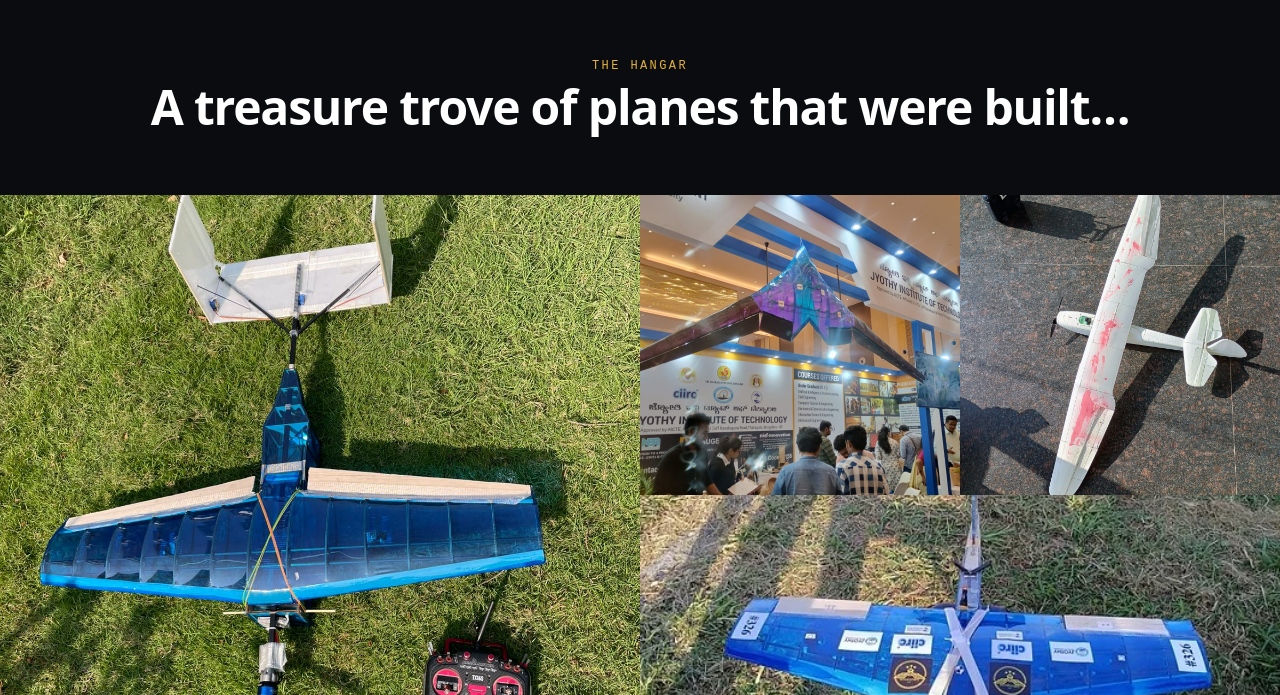
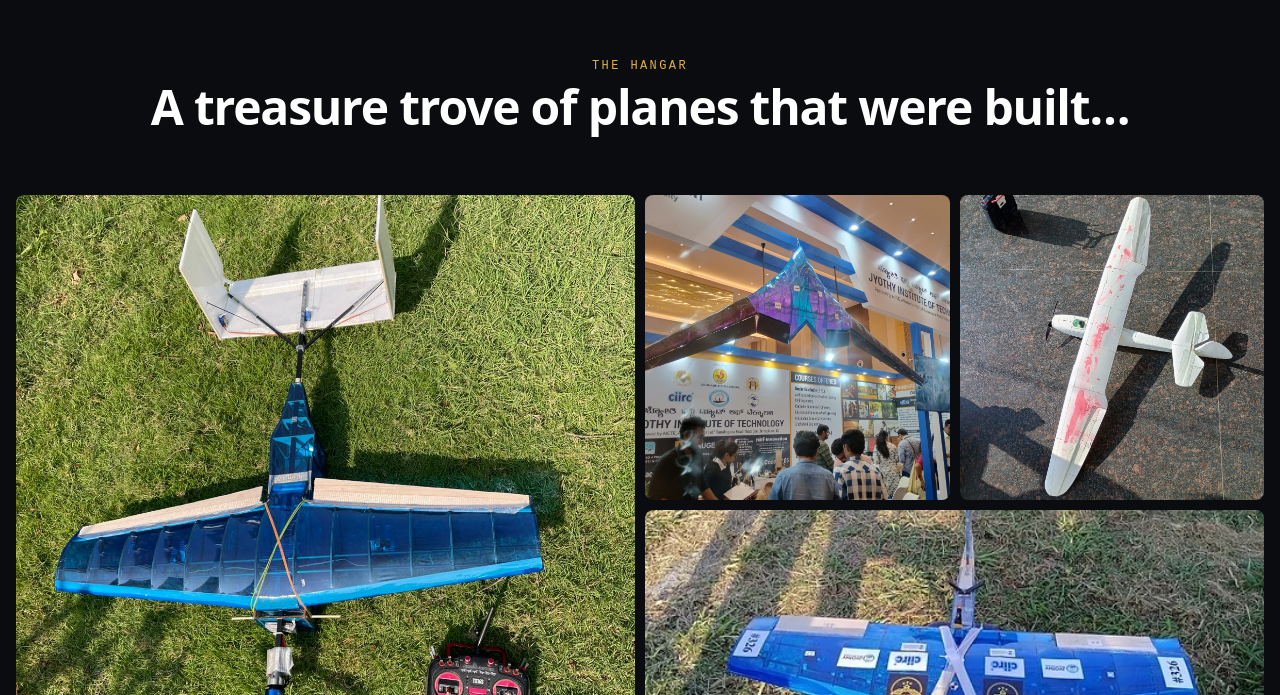
Before and after one commit to Preranask17/garuthmaan, a Next.js app: page / in a window 1280 px wide. Shown: the part 1807-2502 px from the top of the page. Built offline with nearby package versions, Linux system fonts and the light colour scheme; no server answers.

Commit message:
fix(hangar): restore mosaic gallery with 10px gaps and fix container height collapse

```diff
--- a/src/components/Hangar.tsx
+++ b/src/components/Hangar.tsx
@@ -24,35 +24,35 @@ export default function Hangar() {
   // Helper to adjust spans to create a gapless mosaic pattern
   const getGridClasses = (i: number) => {
     const patterns = [
-      "md:col-span-2 md:row-span-2 min-h-[400px]", // Large featured
-      "min-h-[300px]",                            // Standard
-      "min-h-[300px]",                            // Standard
-      "md:col-span-2 min-h-[300px]",              // Wide banner
-      "min-h-[300px]",                            // Standard
-      "md:row-span-2 min-h-[400px]"               // Tall portrait
+      "md:col-span-2 md:row-span-2 aspect-[4/3] md:aspect-auto", // Large featured
+      "aspect-square",                                          // Standard
+      "aspect-square",                                          // Standard
+      "md:col-span-2 aspect-[16/9] md:aspect-auto",             // Wide banner
+      "aspect-square",                                          // Standard
+      "md:row-span-2 aspect-[3/4] md:aspect-auto"               // Tall portrait
     ];
     return patterns[i % 6];
   };
 
   return (
-    <section id="hangar" className="py-20 px-0 max-w-full">
+    <section id="hangar" className="py-20 px-4 max-w-7xl mx-auto">
       <div className="eyebrow text-center mb-2">THE HANGAR</div>
       <h3 className="text-3xl sm:text-5xl font-bold tracking-tight text-white text-center mb-16">A treasure trove of planes that were built…</h3>
 
-      {/* Gapless Mosaic Grid */}
-      <div className="grid grid-cols-1 md:grid-cols-3 lg:grid-cols-4 gap-0 auto-rows-fr grid-flow-dense">
+      {/* Asymmetric Mosaic Grid with 10px gaps */}
+      <div className="grid grid-cols-1 md:grid-cols-3 lg:grid-cols-4 gap-2.5 auto-rows-fr grid-flow-dense">
         {hangarImages.map((item, i) => (
           <motion.div
             key={item.id}
             whileHover={{ scale: 1.02 }}
-            className={`relative overflow-hidden cursor-pointer ${getGridClasses(i)}`}
+            className={`relative overflow-hidden rounded-lg cursor-pointer group ${getGridClasses(i)}`}
             onClick={() => setSelected(i)}
           >
             <Image
                 src={item.src}
-                alt="Aircraft"
+                alt="Aircraft Gallery"
                 fill
-                className="object-cover w-full h-full"
+                className="object-cover w-full h-full transition-transform duration-500 group-hover:scale-105"
                 sizes="(max-width: 768px) 100vw, (max-width: 1200px) 50vw, 25vw"
                 onError={(e) => (e.currentTarget.src = "/default-aero.jpg")}
             />
@@ -69,7 +69,7 @@ export default function Hangar() {
           >
             <motion.div className="relative p-0 max-w-5xl w-full" onClick={e => e.stopPropagation()}>
               <button className="absolute -top-12 right-0 text-white text-2xl z-10" onClick={() => setSelected(null)}>✕</button>
-              <div className="relative aspect-video rounded-lg overflow-hidden border border-white/15">
+              <div className="relative aspect-video rounded-none overflow-hidden">
                 <Image
                     src={hangarImages[selected].src}
                     alt="Aircraft"
```
